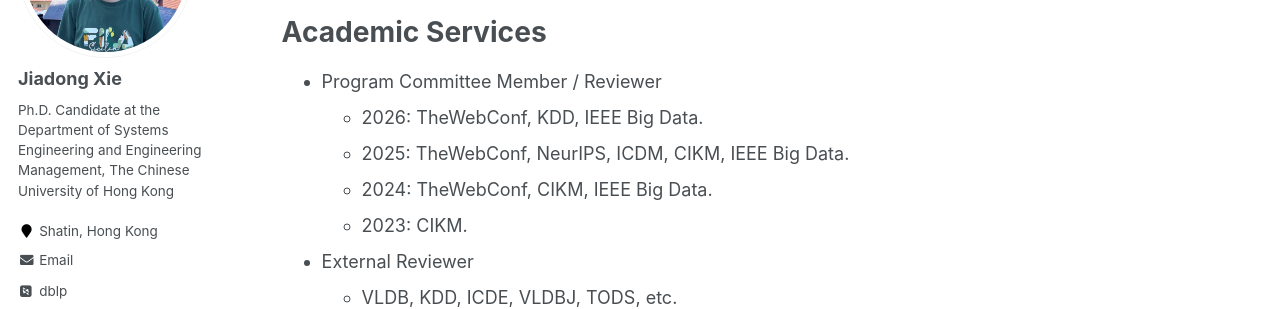
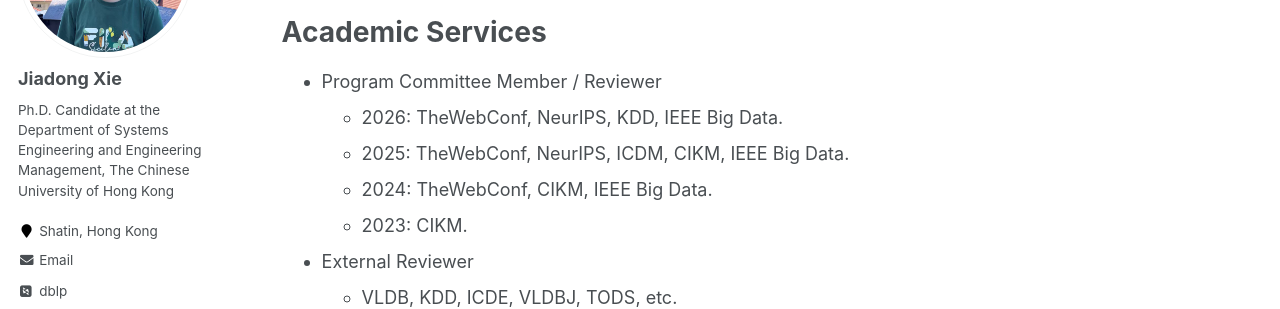
Before and after one commit to Xiejiadong/Xiejiadong.github.io, a Jekyll site: the page built from _pages/about.md, in a window 1280 px wide and 900 px high, scrolled down 1831 px. Shown: the part 153-462 px from the top of the window. Built offline with Jekyll 4.4.1, drawn with Linux system fonts in a browser that asks for light colours; some web fonts are replaced; formulas are drawn with MathJax 3.

Commit message:
Update about.md

```diff
--- a/_pages/about.md
+++ b/_pages/about.md
@@ -69,7 +69,7 @@ Publications
 Academic Services
 ======
 - Program Committee Member / Reviewer
-  - 2026: TheWebConf, KDD, IEEE Big Data.
+  - 2026: TheWebConf, NeurIPS, KDD, IEEE Big Data.
   - 2025: TheWebConf, NeurIPS, ICDM, CIKM, IEEE Big Data.
   - 2024: TheWebConf, CIKM, IEEE Big Data.
   - 2023: CIKM.
```
